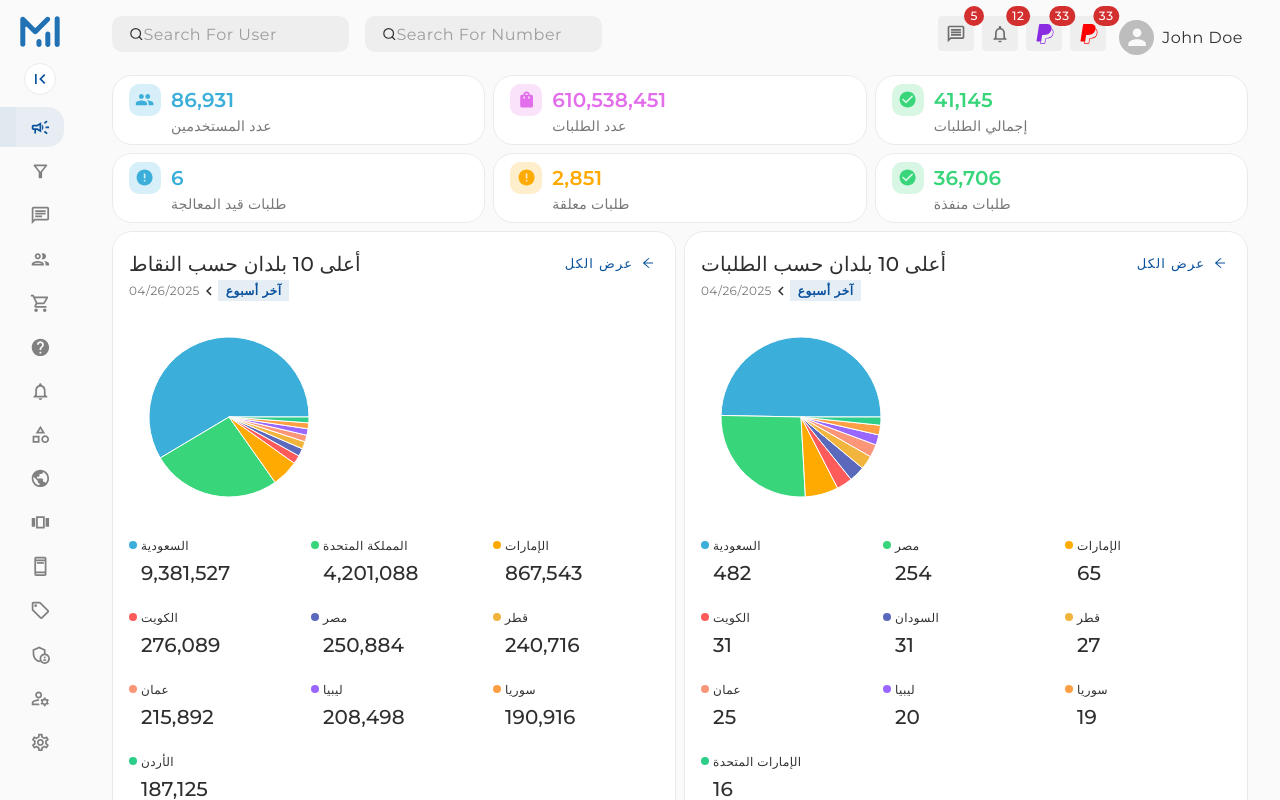
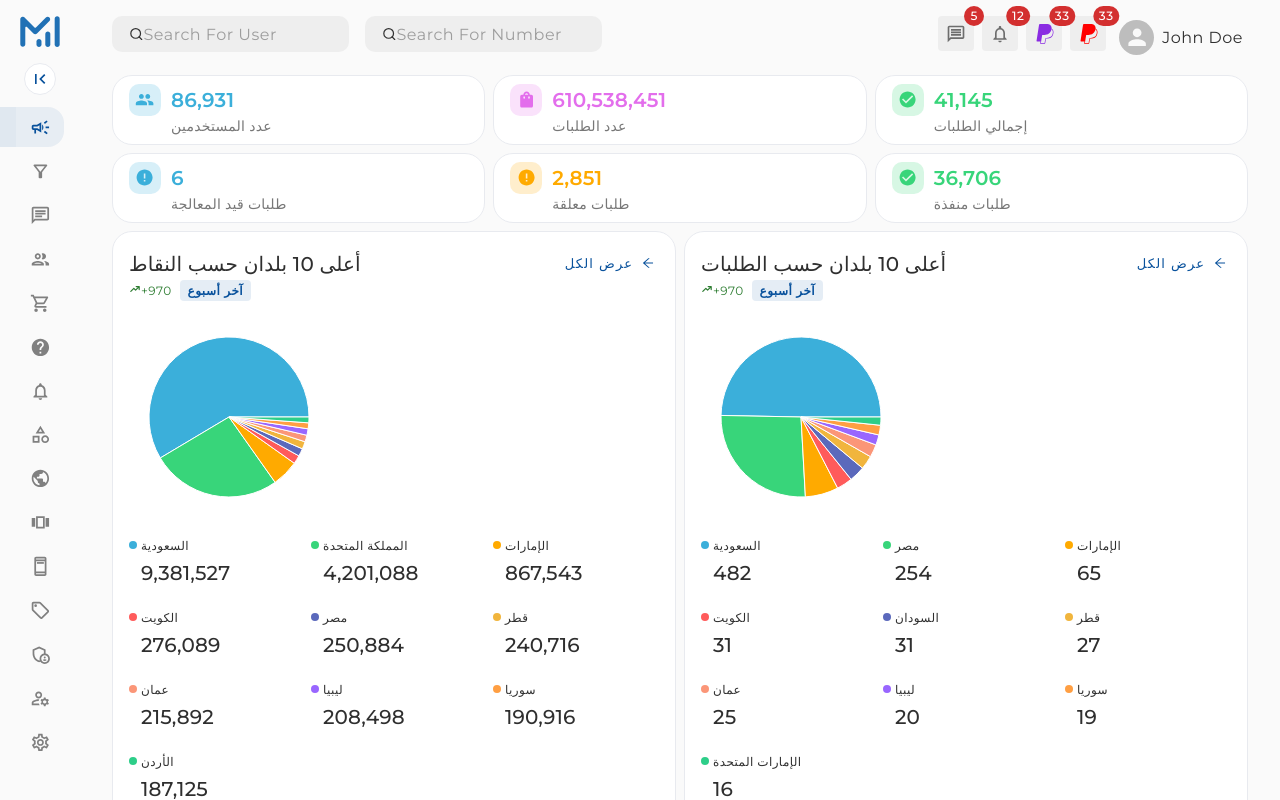
Before and after one commit to Mohammad-Khayata-4441/task, a React (Vite) app: page / in a window 1280 px wide. Built offline with nearby package versions, Linux system fonts and the light colour scheme.

Commit message:
small update

```diff
--- a/src/modules/statistics/page.tsx
+++ b/src/modules/statistics/page.tsx
@@ -1,3 +1,4 @@
+import { HiTrendingUp } from "react-icons/hi";
 import { AiOutlineArrowLeft } from "react-icons/ai";
 import React from "react";
 import {
@@ -14,7 +15,6 @@ import {
   ShoppingBag as ShoppingBagIcon,
   CheckCircle as CheckCircleIcon,
   Error as ErrorIcon,
-  NavigateBefore as NavigateBeforeIcon,
 } from "@mui/icons-material";
 import { PieChart, Pie, Cell, ResponsiveContainer } from "recharts";
 import {
@@ -44,7 +44,7 @@ interface RankingProps {
   subtitle: string;
   countries: CountryData[];
   showPieChart: boolean;
-  timestamp: string;
+  rate: string;
 }
 
 // StatCard Component
@@ -91,11 +91,7 @@ const StatCard: React.FC<StatCardProps> = ({
 };
 
 // CountryRanking Component
-const CountryRanking: React.FC<RankingProps> = ({
-  title,
-  countries,
-  timestamp,
-}) => {
+const CountryRanking: React.FC<RankingProps> = ({ title, countries, rate }) => {
   // Data for pie chart
   const data = countries.map((country) => ({
     name: country.name,
@@ -119,12 +115,16 @@ const CountryRanking: React.FC<RankingProps> = ({
               {title}
             </Typography>
             <Box display="flex" alignItems="center">
-              <Typography variant="caption" color="text.secondary">
-                {timestamp}
+              <Typography
+                variant="caption"
+                color="success"
+                sx={{ marginInlineEnd: 1 }}
+              >
+                <HiTrendingUp />+{rate}
               </Typography>
-              <NavigateBeforeIcon sx={{ fontSize: 18 }} />
               <Box
                 sx={{
+                  borderRadius: 1,
                   backgroundColor: (t) => alpha(t.palette.primary.main, 0.1),
                   py: 0.2,
                   color: (t) => t.palette.primary.main,
@@ -268,7 +268,7 @@ const Dashboard: React.FC = () => {
             subtitle="قائمة البلدان حسب النقاط"
             countries={countriesByPoints}
             showPieChart={true}
-            timestamp="04/26/2025"
+            rate="970"
           />
         </Grid>
 
@@ -278,7 +278,7 @@ const Dashboard: React.FC = () => {
             subtitle="قائمة البلدان حسب الطلبات"
             countries={countriesByRequests}
             showPieChart={true}
-            timestamp="04/26/2025"
+            rate="970"
           />
         </Grid>
 
@@ -288,7 +288,7 @@ const Dashboard: React.FC = () => {
             subtitle="قائمة المنتجات الأكثر مبيعاً"
             countries={productReport}
             showPieChart={true}
-            timestamp="04/26/2025"
+            rate="970"
           />
         </Grid>
 
@@ -298,7 +298,7 @@ const Dashboard: React.FC = () => {
             subtitle="قائمة الدول حسب عدد المستخدمين"
             countries={countriesByUsers}
             showPieChart={true}
-            timestamp="04/26/2025"
+            rate="970"
           />
         </Grid>
       </Grid>
```
